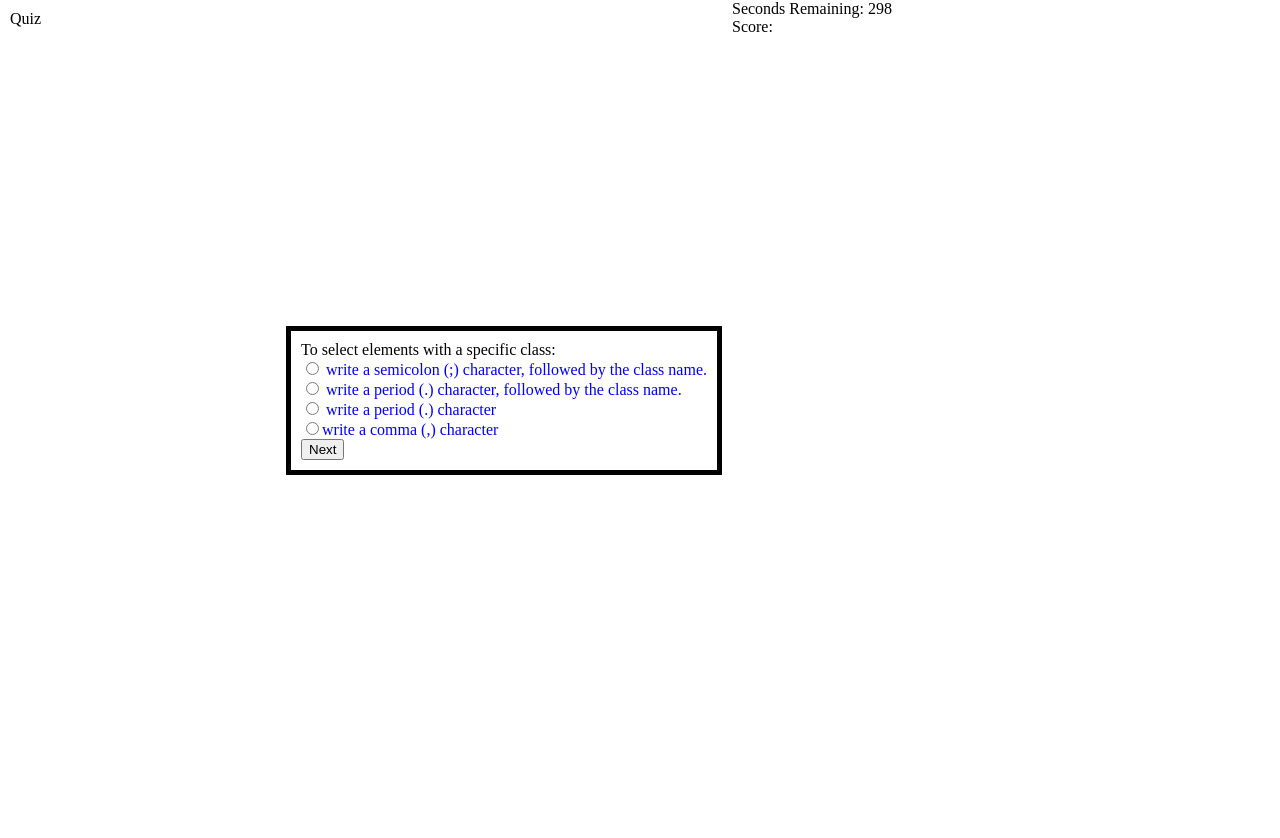
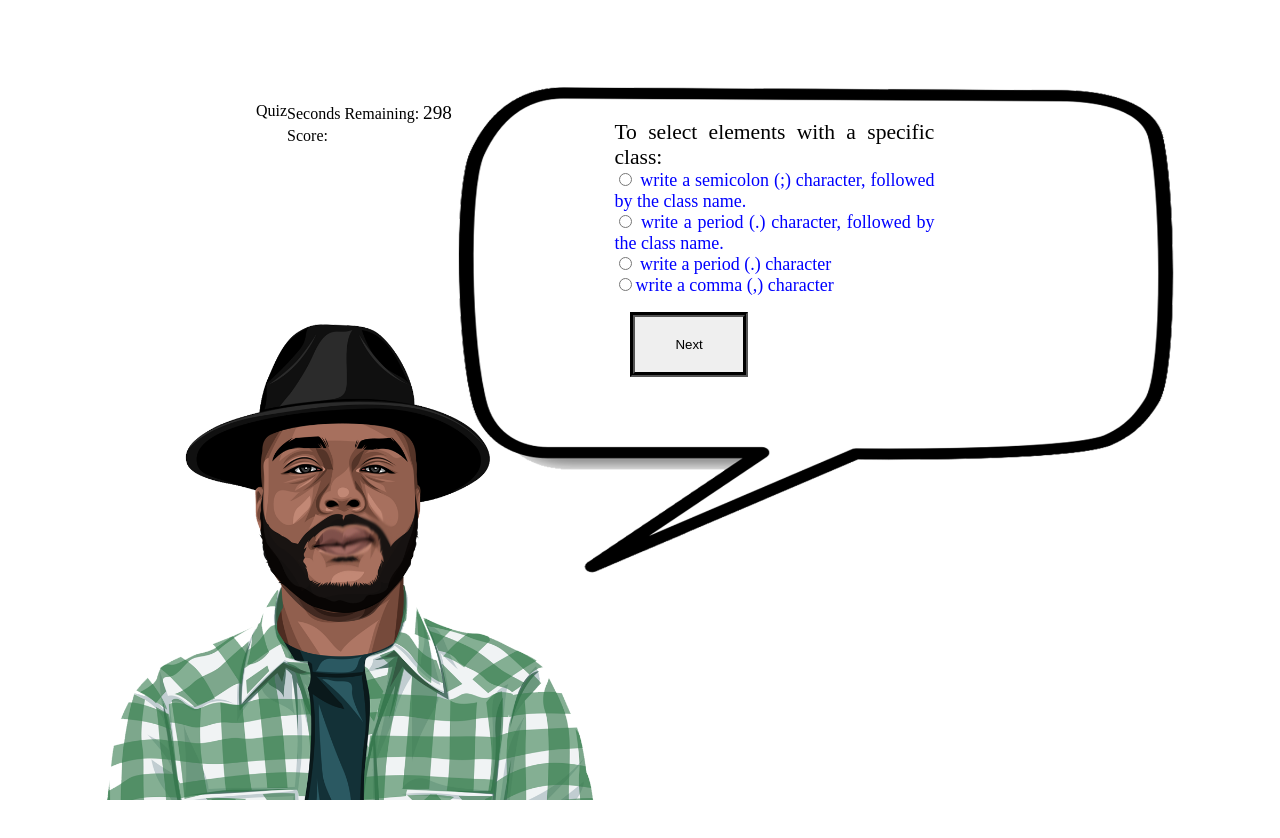
Before and after one commit to TDean1963/tb-quiz-prj, a plain HTML site: page index.html in a window 1280 px wide. Both pictures are taken after a click on the button "Begin". Before the commit the page ends 800 px from the top, so only its background shows below. Drawn offline with Linux system fonts and the light colour scheme.

Commit message:
Add files via upload
final

```diff
--- a/index.css
+++ b/index.css
@@ -6,48 +6,76 @@
 
    body {
         display: flex;
-        margin: 0;
+        margin: 8% 20%;
         flex-direction: row;
+        background-image: url("snip2.png");
+        background-repeat: no-repeat;
+        background-position: bottom;
+        background-size: contain;
+
+
     }
 
-    .left {
+
+    /* .left {
         width: 20%;
+        height: 100%;
         padding: 10px;
-        justify-items: right;
+        justify-items:center;
+    } */
+
+
+    .middle {
+        width: 25%;
+        padding-left: 28%;
+        position:absolute;word-wrap:normal;
     }
 
-    .middle {
-        width: 60;
-        padding: 10px;
+    #welcome{
+        text-align: center;
+        font-size: xx-large;
+
+
     }
-
+/*
     .right {
-        width: 20%;
+        width: 10%;
         padding: 10px;
     }
 
     .row {
         display: flex;
         flex-direction: row;
-        align-items:center;
+        margin-top: auto;
+    } */
+
+    .questions {
+        font-size: large;
+        /* border: 2px groove black;
+        border-radius: 30rem;
+        box-shadow: 5px 5px;
+        padding: 5rem;
+        font-size: xx-large; */
     }
 
-    .questions {
-        border: 5px solid black;
-        padding: 10px;
-    }
-
-    .column {
+    /* .column {
         display: flex;
         flex-direction: column;
-    }
+    } */
 
     .question {
         color: black;
+        text-align: justify;
+        font-size: large;
+    }
+
+    span{
+        font-size: larger;
     }
 
     .answer {
         color: blue;
+        text-size-adjust: 10%;
     }
 
     .checked {
@@ -59,7 +87,7 @@
     div.answer:hover,
     div.answer:active {
         color: white;
-        background-color: blue;
+        background-color: #528f66;
     }
 
     .hide {
@@ -72,5 +100,28 @@
         top: 50%;
         transform: translate(-50%, -50%);
         border: 5px solid black;
-        padding: 10px;
+        padding: 5px;
+        height: 10rem;
     }
+
+    /* #gamboard {
+        background-color: coral;
+        background-image: url("snip2.png");
+        background-repeat: no-repeat;
+        background-position: bottom;
+        background-size: contain; */
+
+    /* #score-board{
+        justify-content: right center;
+        margin: 1px;
+        padding-top: 10rem;
+        padding-left: 2rem;
+        font-size: x-large;
+    } */
+
+    button{
+        padding: 20px 40px;
+        align-content: center;
+        margin: 1rem;
+        border: 5px groove black;
+    }
--- a/index.js
+++ b/index.js
@@ -278,7 +278,16 @@ function setupQuestionsAndAnswers() {
         correctAnswer:4
     };
     let question4 = {
-        id:"quest3",
+        id:"quest4",
+        question:"Use the _____ property to determine the width of the input field:",
+        answer1:"width",
+        answer2:"height",
+        answer3:"margin",
+        answer4:null,
+        correctAnswer:1
+    };
+    let question5 = {
+        id:"quest5",
         question:"Use the _____ property to determine the width of the input field:",
         answer1:"width",
         answer2:"height",
@@ -291,6 +300,7 @@ function setupQuestionsAndAnswers() {
     questionArr.push(question2);
     questionArr.push(question3);
     questionArr.push(question4);
+    questionArr.push(question5);
 
     console.log("setupQuestionsAndAnswers: ", setupQuestionsAndAnswers);
 
@@ -509,6 +519,16 @@ function showHighScores() {
         console.log("hScores[i].score: ", hScores[i].score);
         console.log("hScores[i].initals: ", hScores[i].initials);
         //update here to add array values to the table.
+        let hScoretable = [highRow]
+        //create tablerow element
+        let highRow = [i, hScores[i].initials, hScores[i].score,]
+        //create 3 table data elements , 1 rank, score, initials
+
+        //define value of rank [i+1],score (hScores[i].score),initials(hScores[i].initials)
+        //apend table data to table row  apenddchild
+        appendChild.hScoretable.innerHTML
+        //apend table row to table
+        appendChild.highScores.innerHTML
         i++;
     }
 
```
Also changed, not shown: index.html (+1 -0 lines), snip.png (added), snip2.png (added), 1 other file.
